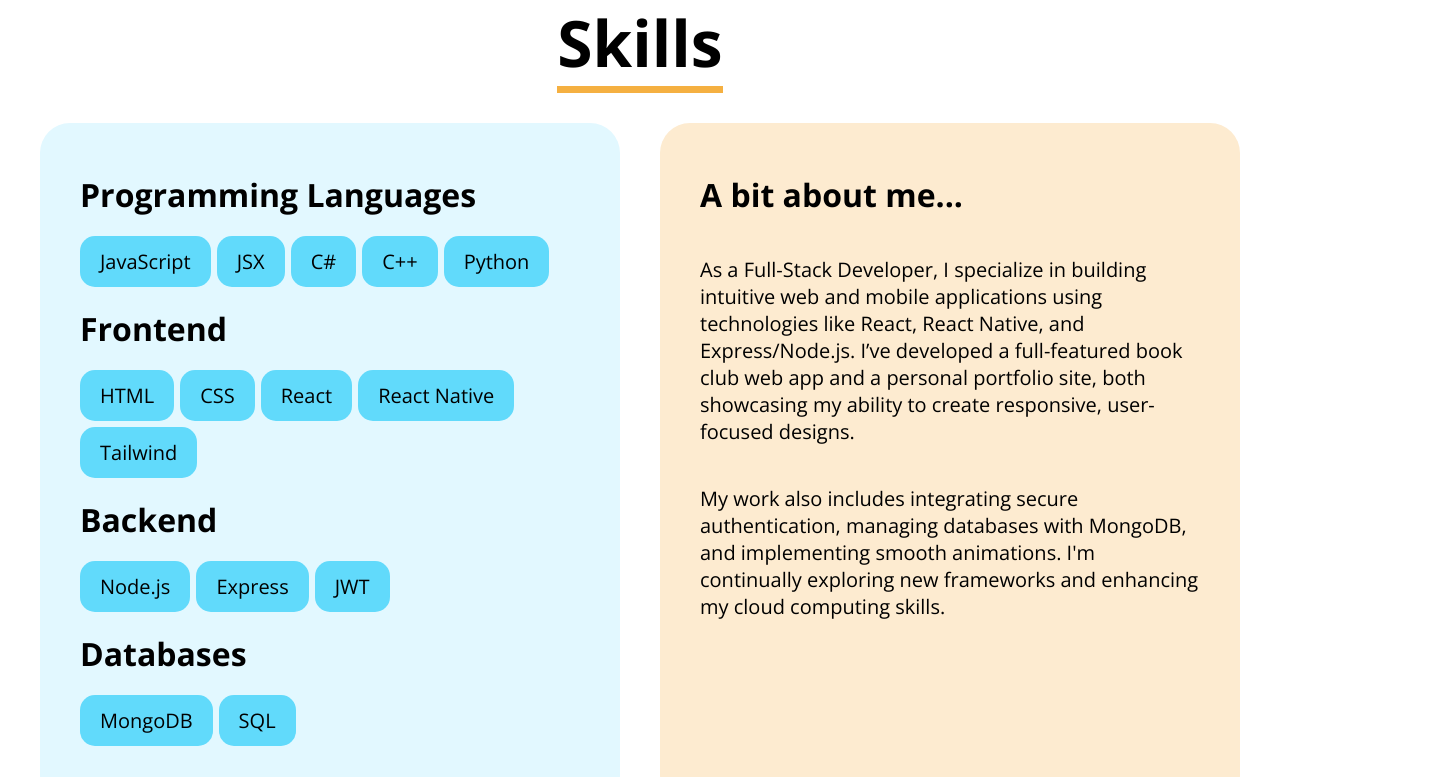
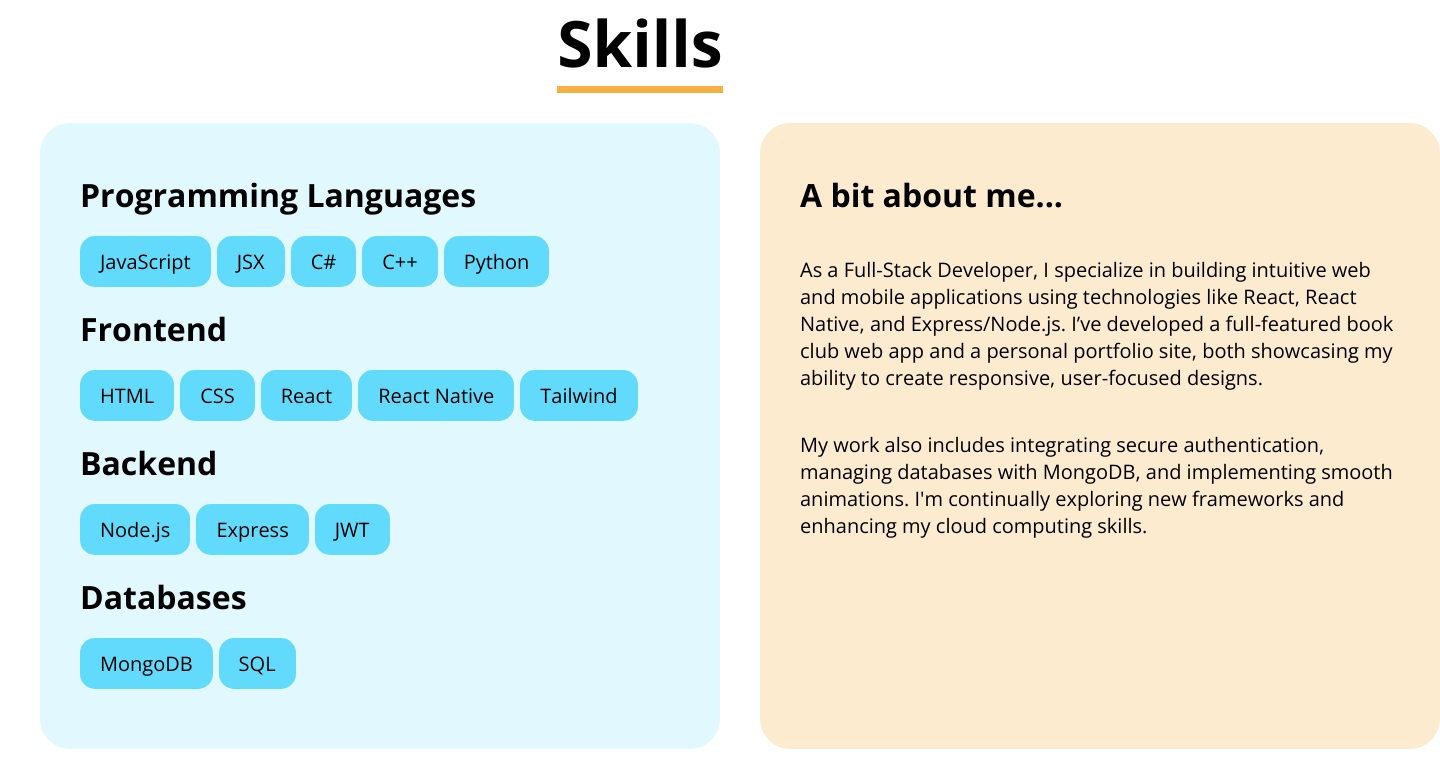
Before and after one commit to Thunder117/Portfolio-React, a React (Create React App) app: page / in a window 1280 px wide. Shown: the part 791-1568 px from the top of the page, 1440 px wide, since content can reach past the window. Built offline with nearby package versions, Linux system fonts and the light colour scheme.

Commit message:
testing ios 3

```diff
--- a/src/Components/Style.css
+++ b/src/Components/Style.css
@@ -160,6 +160,7 @@ nav {
     scroll-margin-top: 100px;
     margin: 0px 40px 0px 40px;
     .squircle {
+        min-width: 600px;
         background-color: var(--blue-100);
         border-radius:30px;
         padding:30px 40px 60px 40px;
```
